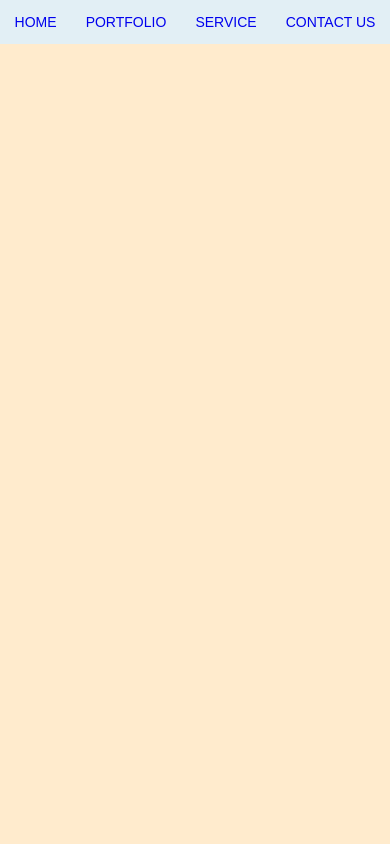
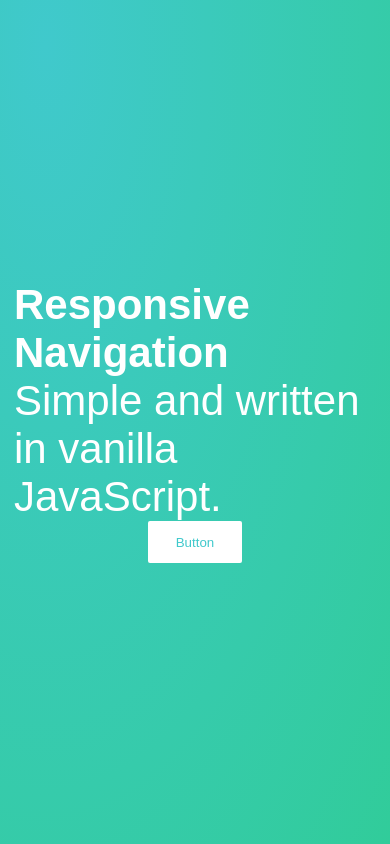
Before and after one commit to romkravets/vanilaJS-responsive-navigation, a website built with webpack: page src/index/index.html in a window 390 px wide. Built offline with nearby package versions, Linux system fonts and the light colour scheme.

Commit message:
Added main-section

```diff
--- a/src/index/index.html
+++ b/src/index/index.html
@@ -9,5 +9,10 @@
 </head>
 <body>
     <nav class="nav" id="navigation"></nav>
+    <section class="main-section">
+        <h1>Responsive Navigation</h1>
+        <p>Simple and written in vanilla JavaScript.</p>
+        <button class="btn">Button</button>
+      </section>
 </body>
 </html>
--- a/src/index/scripts/NavMenu.js
+++ b/src/index/scripts/NavMenu.js
@@ -6,6 +6,7 @@ export class NavMenu {
       this.options = options;
       this.items;
       this.item;
+      this.toggleBtn;
       this.li;
       this.render();
    }
@@ -22,5 +23,15 @@ export class NavMenu {
          <a class="nav__link" href=${link}>${title}</a></li>`;
          this.items.innerHTML += option;
        }
+
+       this.toggleBtn = `
+       <div class="mobile-controls">
+         <div class="burger">
+            <span class="burger__raw"></span>
+            <span class="burger__raw"></span>
+         </div>
+       </div>
+      `
+       this.rootElenent.innerHTML += this.toggleBtn;
    }
 }
--- a/src/index/styles/NavMenu.scss
+++ b/src/index/styles/NavMenu.scss
@@ -1,130 +1,93 @@
 .nav {
    display: flex;
+   position: fixed;
    width: 100%;
+   z-index: 3;
    &__items {
       width: 100%;
       display: flex;
       flex-direction: row;
       justify-content: space-around;
       background-color: rgb(226, 239, 245);
+      opacity: 1;
+      visibility: visible;
    }
    &__item {
       padding: 1rem 0;
    }
 }
 
-// // mixins
+.mobile-controls {
+   display: none;
+}
 
-// @mixin mq($size) {
-//    @media only screen and (min-width: $size) {
-//      @content;
-//    }
-//  }
+.burger {
+   cursor: pointer;
+   height: 20px;
+   width: 20px;
+   display: flex;
+   flex-direction: column;
+   justify-content: space-around;
+}
 
-// //  // placeholders
-// //  %list-style--nav {
-// //    list-style-type: none;
-// //    margin: 0;
-// //    border: 0;
-// //    padding: 0;
-// //  }
+.burger__row {
+   display: inline-block;
+   width: 100%;
+   height: 300px;
+   background-color: rgb(22, 15, 15);
+   transition: all 500ms;
+}
 
-// //  %clearfix {
-// //      zoom:1;
-// //      &:before, &:after {
-// //          content: "\0020";
-// //          display: block;
-// //          height: 0;
-// //          overflow: hidden;
-// //      }
-// //      &:after {
-// //          clear: both;
-// //      }
-// //  }
+@media (max-width: 575px) {
+   .mobile-controls {
+     display: flex;
+   }
+   .nav {
+      &__items {
+         visibility: hidden;
+         transform: scaleY(0);
+         // position: absolute;
+         // top: 70px;
+         // left: 0;
+         // display: block;
+         // background-color: rgb(255, 253, 253);
+         // padding: 0 34px;
+         // height: calc(100vh - 70px);
+         // transform-origin: top center;
+         // transition: all 500ms;
+      }
+   }
+}
 
-// //  // variables
-//  $color-primary: #40C9CC;
-//  $color-secondary: #0D4662;
-//  $white: #fff;
-//  $sm: 15em; // redundant?
-//  $lg: 32em;
+$color-primary: #40C9CC;
+$color-secondary: #0D4662;
+$white: #fff;
+$sm: 15em; // redundant?
+$lg: 32em;
 
-// //  .btn {
-// //    border: 0;
-// //    border-radius: 2px;
-// //    padding: 0.5em;
-// //    background-color: $white;
-// //    color: $color-primary;
-// //  }
+.main-section {
+   height: 100vh;
+   background-image: radial-gradient(farthest-corner at 45px 45px , $color-primary 0%, #31CC9A 100%);
+   padding: 10rem 1em;
+   display: flex;
+   flex-direction: column;
+   align-items: center;
+   justify-content: center;
 
-//  // navbar with clear fix, on large screens li items are inline
-//  .nav {
-//    display: none;
-//    @extend %clearfix;
-//    @include mq($lg) {
-//      display: block;
-//    }
-//    & > ul {
-//      @extend %list-style--nav;
-//    }
-//    &--top {
-//    padding: 1em;
-//     a {
-//      color: $color-secondary;
-//      text-decoration: none;
-//      }
-//      li {
-//        margin: 1em;
-//      }
-//      @include mq($lg) {
-//        li {
-//        display: inline;
-//        margin: 0 1em 0 0;
-//          &:last-child {
-//            // prevents margin on last child
-//            margin: 0;
-//          }
-//        }
-//      }
-//    }
-//  }
-//  .toggle {
-//    background-color: darken($color-primary, 30%);
-//    color: $color-primary;
-//    @extend .btn;
-//    &:hover {
-//      color: $white;
-//    }
-//  }
+   h1, p {
+      color: $white;
+      font-size: 3rem;
+    }
+    h1 {
+      margin: 0;
+    }
+}
 
-//  .active {
-//    display: block;
-//  }
-
-//  // position .toggle on far right
-//  .toggle {
-//    position: absolute;
-//    right: 0.5em;
-//    top: 0.5em;
-//  }
-
-//  // hide toggle on larger screens
-//  @include mq($lg) {
-//    .toggle {
-//      display: none;
-//    }
-//  }
-
-//  .gradient {
-//    background-image: radial-gradient(farthest-corner at 45px 45px , $color-primary 0%, #31CC9A 100%);
-//  }
-
-//  .jumbotron {
-//    padding: 5em 1em;
-//    h1, p {
-//      color: $white;
-//    }
-//    h1 {
-//      margin: 0;
-//    }
-//  }
+.btn {
+   border: 0;
+   border-radius: 2px;
+   padding: 1em 2rem;
+   background-color: $white;
+   color: $color-primary;
+   outline: none;
+ }
--- a/src/index/styles/base.scss
+++ b/src/index/styles/base.scss
@@ -9,8 +9,7 @@
    padding: 0;
    margin: 0;
    min-height: 100vh;
-   overflow: hidden;
-   background-color: rgb(255, 235, 205);
+   //background-color: rgb(255, 235, 205);
  }
   h1,
  h2,
```
